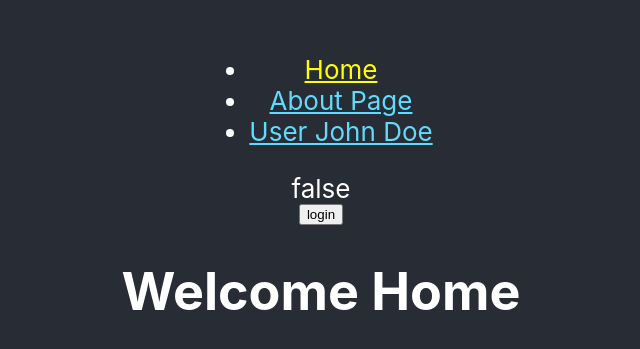
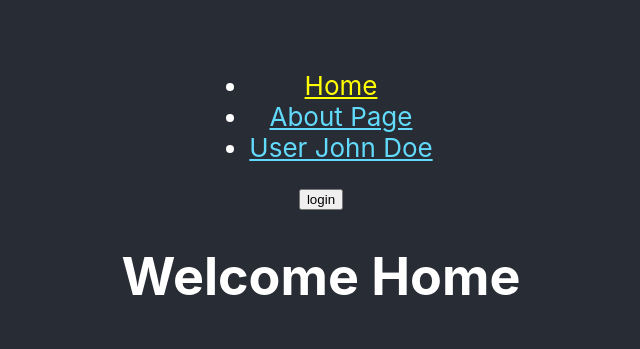
Before and after one commit to SiEr0212/udemy_hooks_react-router, a React (Create React App) app: page / in a window 1280 px wide. Shown: the part 207-556 px from the top of the page, without its empty margins (319-959 px from the left). Built offline with nearby package versions, Linux system fonts and the light colour scheme.

Commit message:
added login logout on button

```diff
--- a/src/App.js
+++ b/src/App.js
@@ -53,8 +53,9 @@ function App() {
               </NavLink>
             </li>
           </ul>
-          {loggedIn.toString()}
-          <button onClick={onClickHandle}>login</button>
+          <button onClick={onClickHandle}>
+            {loggedIn ? "logout" : "login"}
+          </button>
           <Route
             exact
             path="/"
```
